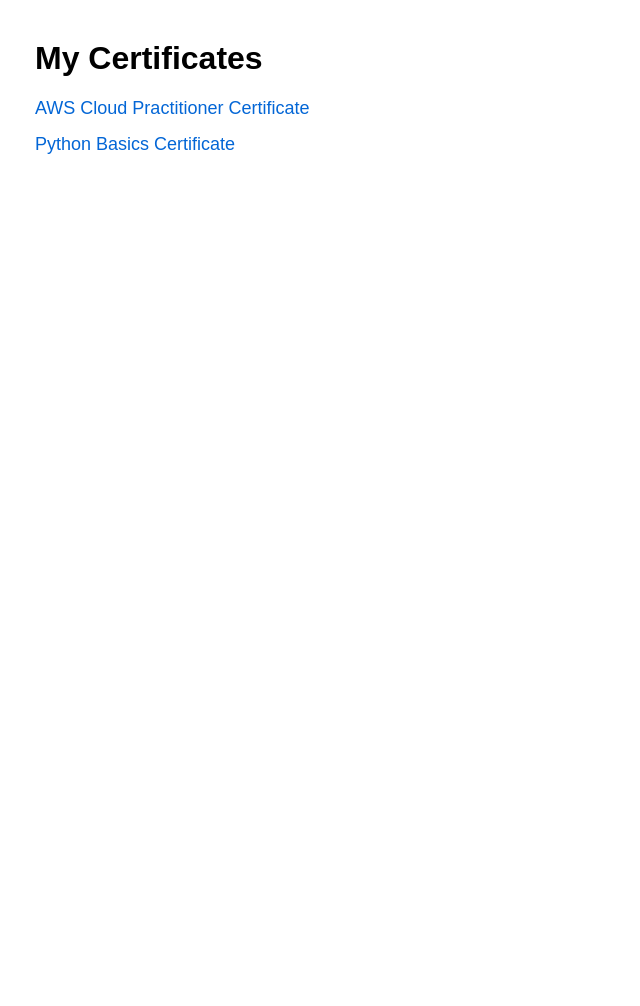
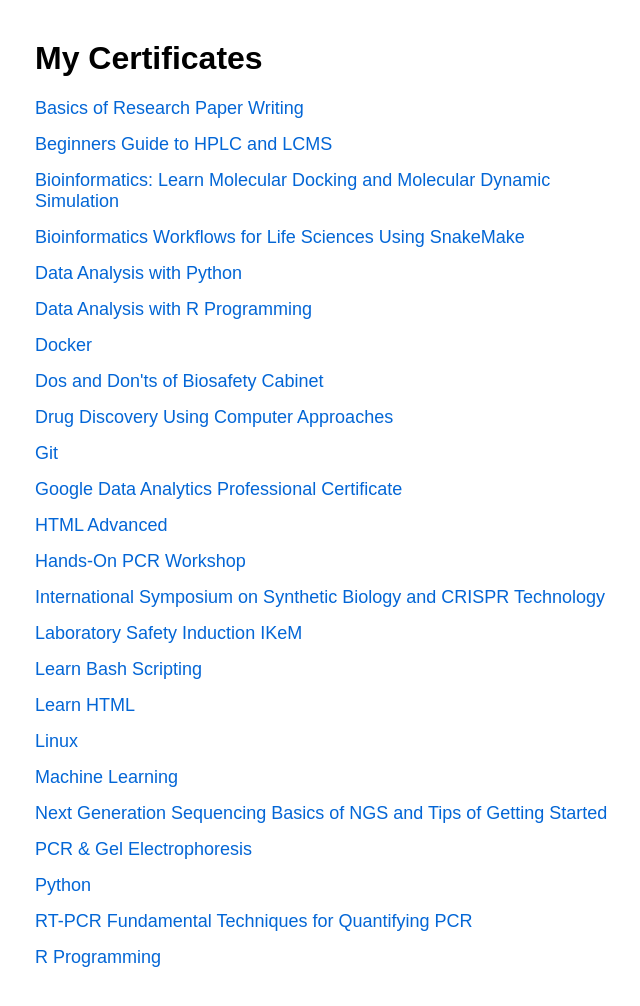
Before and after one commit to WeeYeZhi/certificates, a plain HTML site: page index.html in a window 1280 px wide. Shown: the whole page, without its empty margins (305-945 px from the left). Before the commit the page ends 800 px from the top, so only its background shows below. Drawn offline with Linux system fonts and the light colour scheme.

Commit message:
modified the index.html file

```diff
--- a/index.html
+++ b/index.html
@@ -15,8 +15,30 @@
     <h1>My Certificates</h1>
     <ul>
         <!-- Replace with your actual paths and names -->
-        <li><a href="C:\Users\USER\Documents\streamlit_website_app\wee-resume-app\certificates\Basics_of_Research_Paper_Writing" target="_blank">AWS Cloud Practitioner Certificate</a></li>
-        <li><a href="C:\Users\USER\Documents\streamlit_website_app\wee-resume-app\certificates\Google_Data_Analytics_Professional_Certificate.pdf" target="_blank">Python Basics Certificate</a></li>
+        <li><a href="C:\Users\USER\Documents\streamlit_website_app\wee-resume-app\certificates\Basics_of_Research_Paper_Writing.pdf" target="_blank">Basics of Research Paper Writing</a></li>
+        <li><a href="C:\Users\USER\Documents\streamlit_website_app\wee-resume-app\certificates\Beginners_guide_to_HPLC_and_LCMS.pdf" target="_blank">Beginners Guide to HPLC and LCMS</a></li>
+        <li><a href="C:\Users\USER\Documents\streamlit_website_app\wee-resume-app\certificates\Bioinformatics_Learn_Molecular_Docking_and_Molecular_Dynamic_Simulation.pdf" target="_blank">Bioinformatics: Learn Molecular Docking and Molecular Dynamic Simulation</a></li>
+        <li><a href="C:\Users\USER\Documents\streamlit_website_app\wee-resume-app\certificates\Bioinformatics_Workflows_for_Life_Sciences_Using_SnakeMake.jpg" target="_blank">Bioinformatics Workflows for Life Sciences Using SnakeMake</a></li>
+        <li><a href="C:\Users\USER\Documents\streamlit_website_app\wee-resume-app\certificates\Data_Analysis_with_Python.pdf" target="_blank">Data Analysis with Python</a></li>
+        <li><a href="C:\Users\USER\Documents\streamlit_website_app\wee-resume-app\certificates\Data_Analysis_with_R_programming.pdf" target="_blank">Data Analysis with R Programming</a></li>
+        <li><a href="C:\Users\USER\Documents\streamlit_website_app\wee-resume-app\certificates\Docker.pdf" target="_blank">Docker</a></li>
+        <li><a href="C:\Users\USER\Documents\streamlit_website_app\wee-resume-app\certificates\Dos_and_donts_of_biosafety_cabinet.pdf" target="_blank">Dos and Don'ts of Biosafety Cabinet</a></li>
+        <li><a href="C:\Users\USER\Documents\streamlit_website_app\wee-resume-app\certificates\Drug_Discovery_using_Computer_Approaches.pdf" target="_blank">Drug Discovery Using Computer Approaches</a></li>
+        <li><a href="C:\Users\USER\Documents\streamlit_website_app\wee-resume-app\certificates\Git.pdf" target="_blank">Git</a></li>
+        <li><a href="C:\Users\USER\Documents\streamlit_website_app\wee-resume-app\certificates\Google_Data_Analytics_Professional_Certificate.pdf" target="_blank">Google Data Analytics Professional Certificate</a></li>
+        <li><a href="C:\Users\USER\Documents\streamlit_website_app\wee-resume-app\certificates\HTML_advanced.pdf" target="_blank">HTML Advanced</a></li>
+        <li><a href="C:\Users\USER\Documents\streamlit_website_app\wee-resume-app\certificates\Hands_On_PCR_Workshop.png" target="_blank">Hands-On PCR Workshop</a></li>
+        <li><a href="C:\Users\USER\Documents\streamlit_website_app\wee-resume-app\certificates\International_Symposium_on_Synthetic_Biology_and_CRISPR_Techonology.pdf" target="_blank">International Symposium on Synthetic Biology and CRISPR Technology</a></li>
+        <li><a href="C:\Users\USER\Documents\streamlit_website_app\wee-resume-app\certificates\Laboratory_Safety_Induction_IKeM.pdf" target="_blank">Laboratory Safety Induction IKeM</a></li>
+        <li><a href="C:\Users\USER\Documents\streamlit_website_app\wee-resume-app\certificates\Learn_Bash_Scripting.pdf" target="_blank">Learn Bash Scripting</a></li>
+        <li><a href="C:\Users\USER\Documents\streamlit_website_app\wee-resume-app\certificates\Learn_HTML.pdf" target="_blank">Learn HTML</a></li>
+        <li><a href="C:\Users\USER\Documents\streamlit_website_app\wee-resume-app\certificates\Linux.pdf" target="_blank">Linux</a></li>
+        <li><a href="C:\Users\USER\Documents\streamlit_website_app\wee-resume-app\certificates\Machine_Learning.pdf" target="_blank">Machine Learning</a></li>
+        <li><a href="C:\Users\USER\Documents\streamlit_website_app\wee-resume-app\certificates\Next_Generation_Sequencing_Basics_of_NGS_and_Tips_of_Getting_Started.pdf" target="_blank">Next Generation Sequencing Basics of NGS and Tips of Getting Started</a></li>
+        <li><a href="C:\Users\USER\Documents\streamlit_website_app\wee-resume-app\certificates\PCR_&_Gel_Electrophoresis.pdf" target="_blank">PCR & Gel Electrophoresis</a></li>
+        <li><a href="C:\Users\USER\Documents\streamlit_website_app\wee-resume-app\certificates\Python.pdf" target="_blank">Python</a></li>
+        <li><a href="C:\Users\USER\Documents\streamlit_website_app\wee-resume-app\certificates\RTPCR_Fundamental_Techniques_for_Quantifying_PCR.pdf" target="_blank">RT-PCR Fundamental Techniques for Quantifying PCR</a></li>
+        <li><a href="C:\Users\USER\Documents\streamlit_website_app\wee-resume-app\certificates\R_Programming.pdf" target="_blank">R Programming</a></li>
     </ul>
 </body>
 </html>
```
